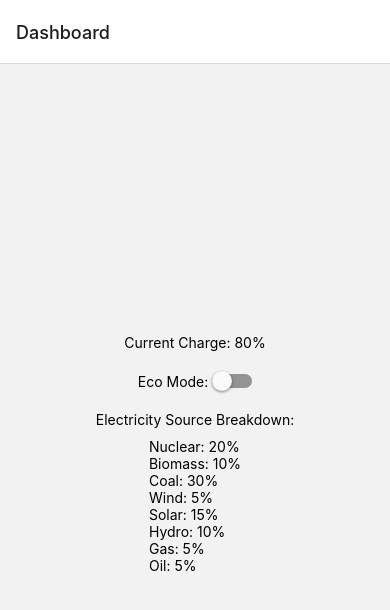
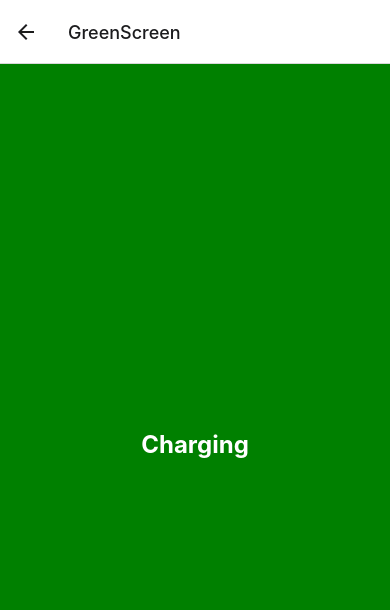
Before and after one commit to thelukechen/eve-app, a React Native app in the folder eve-app/: screen /GreenScreen in a window 390 px wide. Shown: the top 610 px of the page. Built offline with nearby package versions, Linux system fonts and the light colour scheme.

Commit message:
Added initial dashboard screen with start button implementation.

```diff
--- a/eve-app/App.js
+++ b/eve-app/App.js
@@ -1,32 +1,12 @@
-// import React from 'react';
 import { StatusBar } from 'expo-status-bar';
 import { StyleSheet, Text, View, Button } from 'react-native';
 import { getDatabase, ref, set } from "firebase/database";
 import { app } from './firebase-config';
-
-// export default function App() {
-//   function writeUserData(timestamp, location, power, charge) {
-//     const db = getDatabase();
-//     set(ref(db, 'data/' + timestamp), {
-//       location: location,
-//       power: power,
-//       charge: charge,
-//     });
-//   }
-
-//   return (
-//     <Text>Test</Text>,
-//     <View>
-//       <Button title="Write Data to Firebase" onPress={writeUserData("Sept 27, 2023 1:34 pm", "US-south-east", 11000, 1)} />
-//     </View>
-//   );
-// }
-
-// Import necessary dependencies
 import React from 'react';
 import { NavigationContainer } from '@react-navigation/native';
 import { createStackNavigator } from '@react-navigation/stack';
-import DashboardScreen from './dashboard'; // Import the DashboardScreen component
+import DashboardScreen from './screens/dashboard';
+import GreenScreen from './screens/greenscreen';
 
 const Stack = createStackNavigator();
 
@@ -34,20 +14,13 @@ const App = () => {
   return (
     <NavigationContainer>
       <Stack.Navigator>
-        <Stack.Screen name="Dashboard" component={DashboardScreen} />
+        <Stack.Screen name="Dashboard"
+        component={DashboardScreen}
+        options={{ headerShown: false }}/>
+        <Stack.Screen name="GreenScreen" component={GreenScreen} />
       </Stack.Navigator>
     </NavigationContainer>
   );
 };
 
 export default App;
-
-
-const styles = StyleSheet.create({
-  container: {
-    flex: 1,
-    backgroundColor: '#fff',
-    alignItems: 'center',
-    justifyContent: 'center',
-  },
-});
--- a/eve-app/dashboard.js
+++ /dev/null
@@ -1,39 +0,0 @@
-import React, { useState } from 'react';
-import { View, Text, Switch } from 'react-native';
-
-const DashboardScreen = () => {
-  const [currentCharge, setCurrentCharge] = useState(80); // Assuming 80% charge initially
-  const [ecoMode, setEcoMode] = useState(false); // Eco mode is initially off
-
-  const handleEcoModeToggle = () => {
-    setEcoMode(!ecoMode);
-  };
-
-  return (
-    <View style={{ flex: 1, justifyContent: 'center', alignItems: 'center' }}>
-      <Text>Current Charge: {currentCharge}%</Text>
-
-      <View style={{ marginTop: 20, flexDirection: 'row', alignItems: 'center' }}>
-        <Text>Eco Mode: </Text>
-        <Switch
-          value={ecoMode}
-          onValueChange={handleEcoModeToggle}
-        />
-      </View>
-
-      <Text style={{ marginTop: 20 }}>Electricity Source Breakdown:</Text>
-      <View style={{ marginTop: 10 }}>
-        <Text>Nuclear: 20%</Text>
-        <Text>Biomass: 10%</Text>
-        <Text>Coal: 30%</Text>
-        <Text>Wind: 5%</Text>
-        <Text>Solar: 15%</Text>
-        <Text>Hydro: 10%</Text>
-        <Text>Gas: 5%</Text>
-        <Text>Oil: 5%</Text>
-      </View>
-    </View>
-  );
-};
-
-export default DashboardScreen;
--- a/eve-app/package.json
+++ b/eve-app/package.json
@@ -9,6 +9,7 @@
     "web": "expo start --web"
   },
   "dependencies": {
+    "@react-native-picker/picker": "2.4.10",
     "@react-navigation/native": "^6.1.8",
     "@react-navigation/native-stack": "^6.9.7",
     "@react-navigation/stack": "^6.3.18",
--- /dev/null
+++ b/eve-app/screens/dashboard.js
@@ -0,0 +1,120 @@
+import React, { useState } from 'react';
+import {Picker} from '@react-native-picker/picker';
+import { View, Text, Switch, StyleSheet, Image, TouchableOpacity } from 'react-native';
+
+const DashboardScreen = ({ navigation }) => {
+  const [currentCharge, setCurrentCharge] = useState(80); // Assuming 80% charge initially
+  const [ecoMode, setEcoMode] = useState(false); // Eco mode is initially off
+
+  const handleEcoModeToggle = () => {
+    setEcoMode(!ecoMode);
+  };
+
+  const [selectedChargeTime, setSelectedChargeTime] = useState('1 hour');
+
+  const handleStartPress = () => {
+    // Implement the functionality for when the "Start" button is pressed
+    console.log('Start button pressed!');
+    navigation.navigate('GreenScreen');
+  };
+
+  return (
+    <View style={styles.container}>
+      <View style={{ flex: 1, justifyContent: 'center', alignItems: 'center' }}>
+      <Text style={styles.headerText}>Kenny</Text>
+      <Text style={styles.text}>Tesla Model 3</Text>
+      <Image
+        source={require('../assets/cybertruck.png')}  // Adjust the path accordingly
+        style={styles.image}
+        resizeMode="cover"  // Adjust the resizeMode as needed
+      />
+      <Text style={styles.label}>How long do you want to charge?</Text>
+      <Picker
+        selectedValue={selectedChargeTime}
+        onValueChange={(itemValue) => setSelectedChargeTime(itemValue)}
+        style={{ ...styles.picker, color: 'white' }}
+        itemStyle={{ color: 'white' }}
+      >
+        <Picker.Item label="1 hour" value="1 hour" />
+        <Picker.Item label="2 hours" value="2 hours" />
+        <Picker.Item label="4 hours" value="4 hours" />
+        <Picker.Item label="8 hours" value="8 hours" />
+        <Picker.Item label="12 hours" value="12 hours" />
+      </Picker>
+      <TouchableOpacity onPress={handleStartPress} style={styles.button}>
+        <Text style={styles.buttonText}>Start</Text>
+      </TouchableOpacity>
+      {/* <Text style={styles.text}>Current Charge: {currentCharge}%</Text>
+
+      <View style={{ marginTop: 20, flexDirection: 'row', alignItems: 'center' }}>
+        <Text style={styles.text}>Eco Mode: </Text>
+        <Switch
+          value={ecoMode}
+          onValueChange={handleEcoModeToggle}
+        />
+      </View> */}
+
+      {/* <Text style={styles.text}>Electricity Source Breakdown:</Text>
+      <View style={{ marginTop: 10 }}>
+        <Text style={styles.text}>Nuclear: 20%</Text>
+        <Text style={styles.text}>Biomass: 10%</Text>
+        <Text style={styles.text}>Coal: 30%</Text>
+        <Text style={styles.text}>Wind: 5%</Text>
+        <Text style={styles.text}>Solar: 15%</Text>
+        <Text style={styles.text}>Hydro: 10%</Text>
+        <Text style={styles.text}>Gas: 5%</Text>
+        <Text style={styles.text}>Oil: 5%</Text>
+      </View> */}
+    </View>
+    </View>
+
+  );
+};
+
+export default DashboardScreen;
+
+const styles = StyleSheet.create({
+  container: {
+    flex: 1,
+    backgroundColor: 'black',  // Set the background color to black
+  },
+  text: {
+    color: 'white', // Set the text color to white
+  },
+  headerText: {
+    color: 'white',
+    fontSize: 24,
+    fontWeight: 'bold',
+    marginBottom: 20,
+  },
+  image: {
+    width: 400,
+    height: 200,
+    borderRadius: 200,  // for a circular image, adjust as needed
+    marginBottom: 20,
+  },
+  label: {
+    color: 'white',
+    marginBottom: 10,
+  },
+  picker: {
+    width: '100%',
+    color: 'white',
+  },
+  button: {
+    backgroundColor: 'green',
+    borderRadius: 100, // Make it a circle by setting a large border radius
+    padding: 15,
+    width: 150, // Adjust the width and height to set the size of the circle
+    height: 150,
+    justifyContent: 'center',
+    alignItems: 'center',
+    marginTop: 20,
+  },
+  buttonText: {
+    color: 'white',
+    textAlign: 'center',
+    fontSize: 18,
+    fontWeight: 'bold',
+  },
+});
--- /dev/null
+++ b/eve-app/screens/greenscreen.js
@@ -0,0 +1,27 @@
+import React from 'react';
+import { View, Text, StyleSheet } from 'react-native';
+
+const GreenScreen = () => {
+  return (
+    <View style={{ ...styles.container, backgroundColor: 'green' }}>
+      <Text style={styles.headerText}>Charging</Text>
+    </View>
+  );
+};
+
+const styles = StyleSheet.create({
+  container: {
+    flex: 1,
+    justifyContent: 'center',
+    alignItems: 'center',
+    padding: 20,
+  },
+  headerText: {
+    color: 'white',
+    fontSize: 24,
+    fontWeight: 'bold',
+    marginBottom: 20,
+  },
+});
+
+export default GreenScreen;
```
Also changed, not shown: eve-app/assets/cybertruck.png (added), 1 other file (tests, documents, lock files or other folders).
